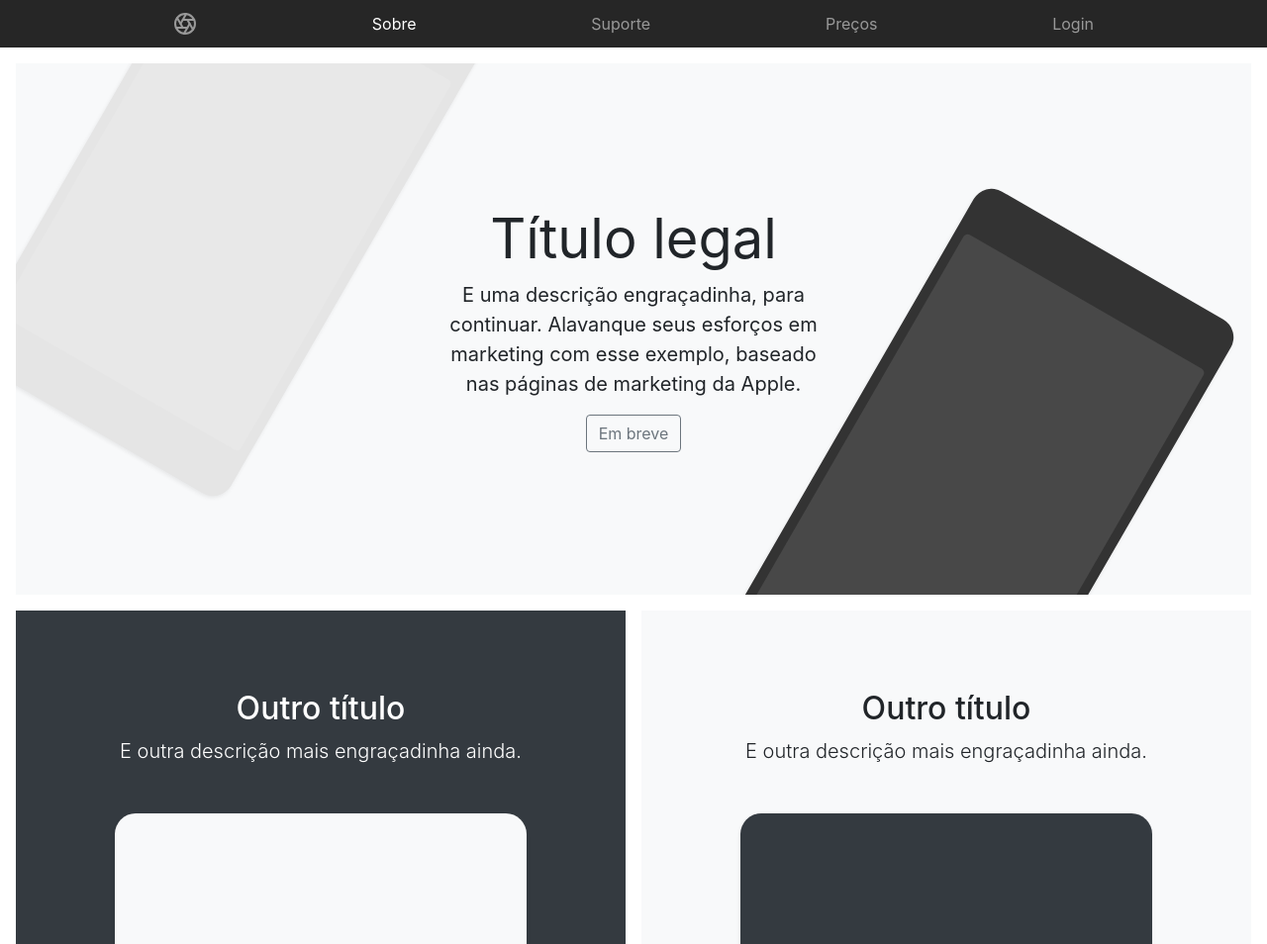
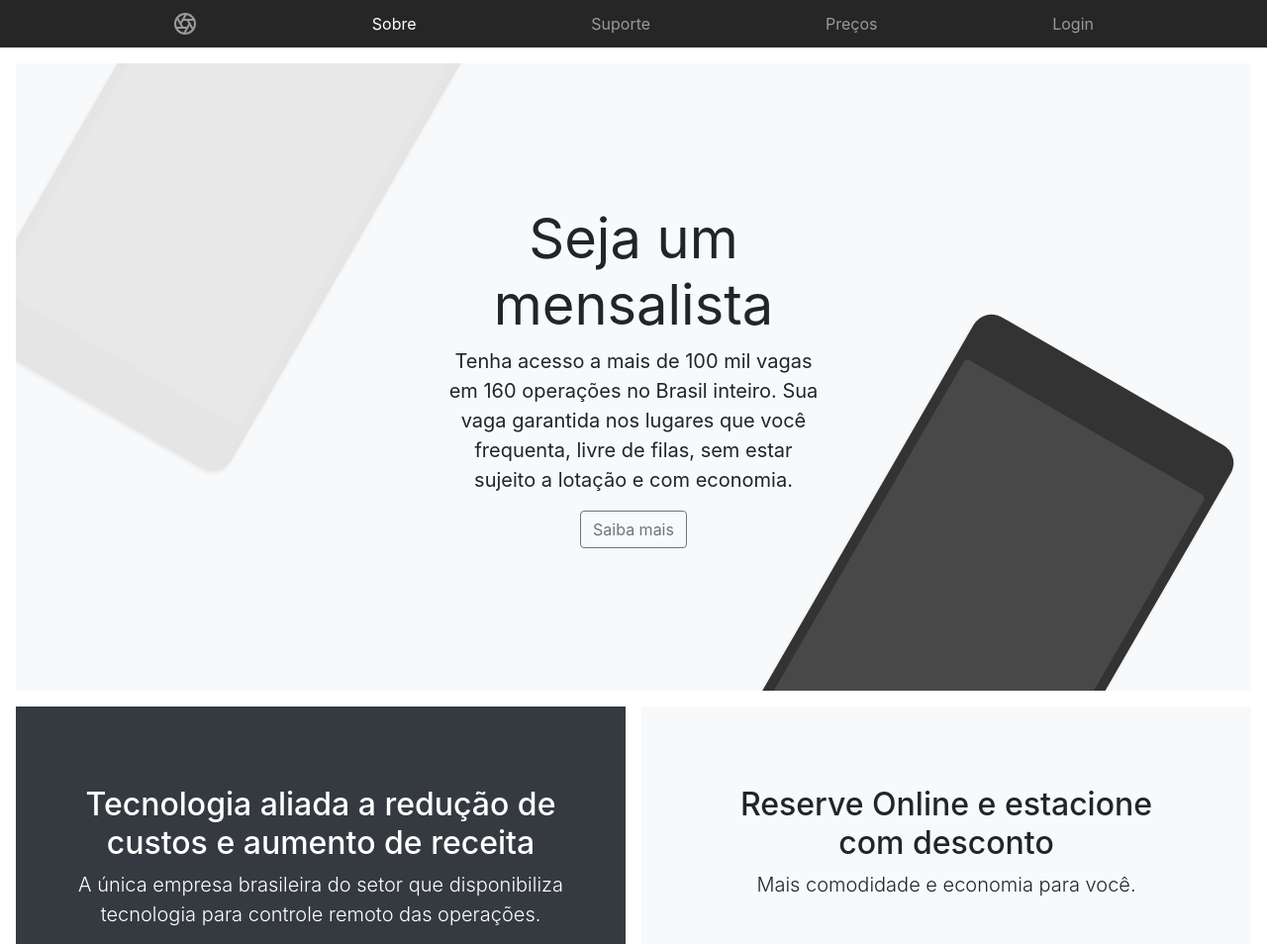
Before and after one commit to ygorkayan/YK-Estacionamento, a Django app: page /sobre/ in a window 1280 px wide. Shown: the top 954 px of the page at 99% size. Run offline with Django 3.2, Linux system fonts and the light colour scheme; some libraries are stand-ins or nearby versions.

Commit message:
Finalizando o front

```diff
--- a/Site/templates/Site/sobre.html
+++ b/Site/templates/Site/sobre.html
@@ -7,10 +7,11 @@
 
     <div class="position-relative overflow-hidden p-3 p-md-5 m-md-3 text-center bg-light">
         <div class="col-md-5 p-lg-5 mx-auto my-5">
-            <h1 class="display-4 font-weight-normal">Título legal</h1>
-            <p class="lead font-weight-normal">E uma descrição engraçadinha, para continuar. Alavanque seus esforços em
-                marketing com esse exemplo, baseado nas páginas de marketing da Apple.</p>
-            <a class="btn btn-outline-secondary" href="#">Em breve</a>
+            <h1 class="display-4 font-weight-normal">Seja um mensalista</h1>
+            <p class="lead font-weight-normal">Tenha acesso a mais de 100 mil vagas em 160 operações no Brasil inteiro.
+                Sua vaga garantida nos lugares que você frequenta, livre de filas, sem estar sujeito a lotação e com
+                economia.</p>
+            <a class="btn btn-outline-secondary" href="{% url "site-preco" %}">Saiba mais</a>
         </div>
         <div class="product-device shadow-sm d-none d-md-block"></div>
         <div class="product-device product-device-2 shadow-sm d-none d-md-block"></div>
@@ -19,68 +20,23 @@
     <div class="d-md-flex flex-md-equal w-100 my-md-3 pl-md-3">
         <div class="bg-dark mr-md-3 pt-3 px-3 pt-md-5 px-md-5 text-center text-white overflow-hidden">
             <div class="my-3 py-3">
-                <h2 class="display-5">Outro título</h2>
-                <p class="lead">E outra descrição mais engraçadinha ainda.</p>
+                <h2 class="display-5">Tecnologia aliada a redução de custos e aumento de receita</h2>
+                <p class="lead">A única empresa brasileira do setor que disponibiliza tecnologia para controle remoto
+                    das operações.</p>
             </div>
             <div class="bg-light shadow-sm mx-auto"
                  style="width: 80%; height: 300px; border-radius: 21px 21px 0 0;">
-                {# CONTEUDO AQUI #}
+                <img src="../../static/img/cco.jpg" alt="img do cco" width="auto">
             </div>
         </div>
         <div class="bg-light mr-md-3 pt-3 px-3 pt-md-5 px-md-5 text-center overflow-hidden">
             <div class="my-3 p-3">
-                <h2 class="display-5">Outro título</h2>
-                <p class="lead">E outra descrição mais engraçadinha ainda.</p>
+                <h2 class="display-5">Reserve Online e estacione com desconto</h2>
+                <p class="lead">Mais comodidade e economia para você.</p>
             </div>
             <div class="bg-dark shadow-sm mx-auto"
                  style="width: 80%; height: 300px; border-radius: 21px 21px 0 0;">
-                {# CONTEUDO AQUI #}
-            </div>
-        </div>
-    </div>
-
-    <div class="d-md-flex flex-md-equal w-100 my-md-3 pl-md-3">
-        <div class="bg-light mr-md-3 pt-3 px-3 pt-md-5 px-md-5 text-center overflow-hidden">
-            <div class="my-3 p-3">
-                <h2 class="display-5">Outro título</h2>
-                <p class="lead">E outra descrição mais engraçadinha ainda.</p>
-            </div>
-            <div class="bg-dark shadow-sm mx-auto"
-                 style="width: 80%; height: 300px; border-radius: 21px 21px 0 0;">
-                {# CONTEUDO AQUI #}
-            </div>
-        </div>
-        <div class="bg-primary mr-md-3 pt-3 px-3 pt-md-5 px-md-5 text-center text-white overflow-hidden">
-            <div class="my-3 py-3">
-                <h2 class="display-5">Outro título</h2>
-                <p class="lead">E outra descrição mais engraçadinha ainda.</p>
-            </div>
-            <div class="bg-light shadow-sm mx-auto"
-                 style="width: 80%; height: 300px; border-radius: 21px 21px 0 0;">
-                {# CONTEUDO AQUI #} as
-            </div>
-        </div>
-    </div>
-
-    <div class="d-md-flex flex-md-equal w-100 my-md-3 pl-md-3">
-        <div class="bg-dark mr-md-3 pt-3 px-3 pt-md-5 px-md-5 text-white text-center overflow-hidden">
-            <div class="my-3 p-3">
-                <h2 class="display-5">Outro título</h2>
-                <p class="lead">E outra descrição mais engraçadinha ainda.</p>
-            </div>
-            <div class="bg-white shadow-sm mx-auto"
-                 style="width: 80%; height: 300px; border-radius: 21px 21px 0 0;">
-                {# CONTEUDO AQUI #}
-            </div>
-        </div>
-        <div class="bg-dark mr-md-3 pt-3 px-3 pt-md-5 px-md-5 text-white text-center overflow-hidden">
-            <div class="my-3 py-3">
-                <h2 class="display-5">Outro título</h2>
-                <p class="lead">E outra descrição mais engraçadinha ainda.</p>
-            </div>
-            <div class="bg-white shadow-sm mx-auto"
-                 style="width: 80%; height: 300px; border-radius: 21px 21px 0 0;">
-                {# CONTEUDO AQUI #}
+                <img src="../../static/img/reserva-online.jpg" width="420px">
             </div>
         </div>
     </div>
```
Also changed, not shown: Site/static/Site/css/index.css (+12 -2 lines), Site/templates/Site/index.html (+24 -3 lines), Site/static/img/index.jpeg (deleted).
